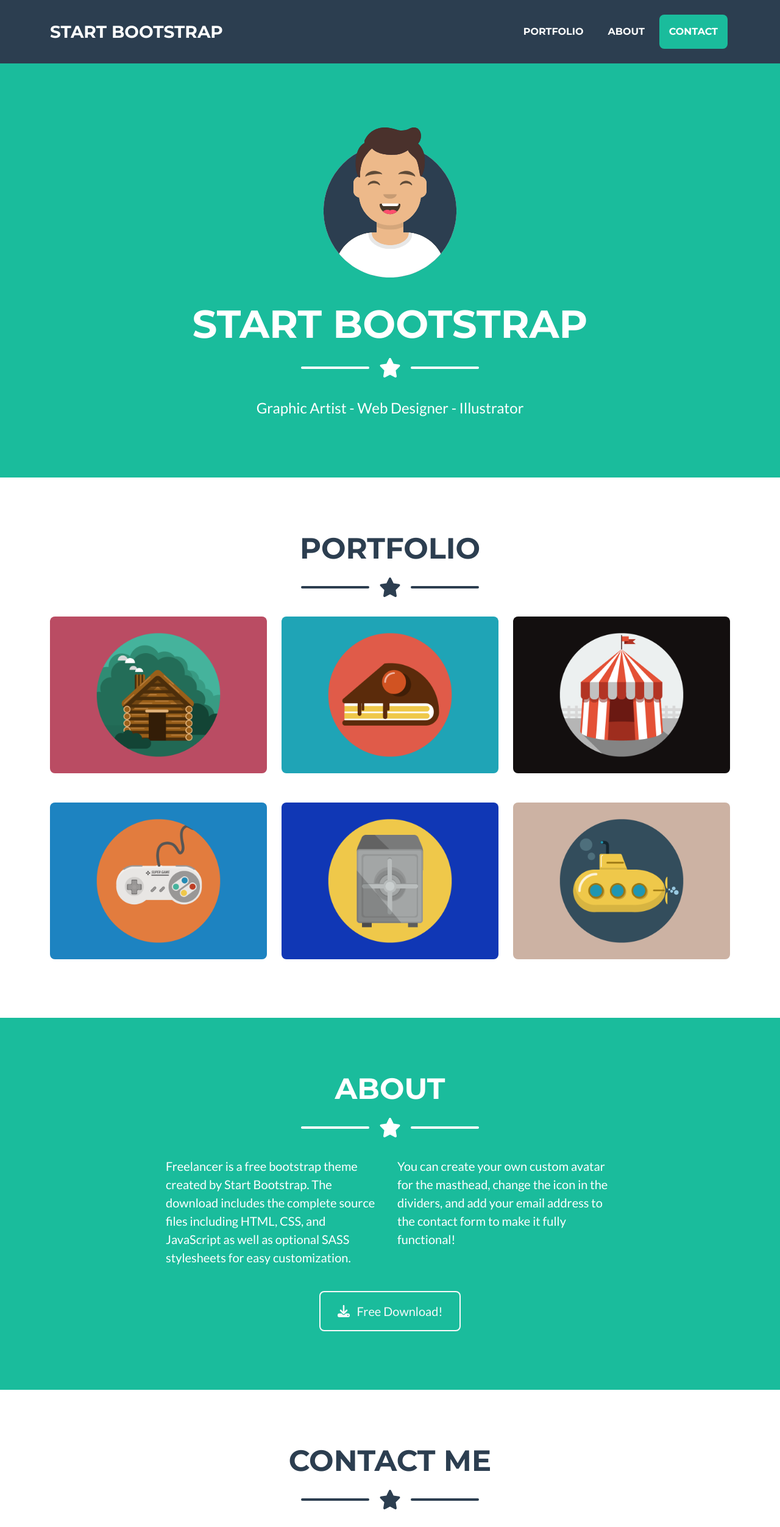
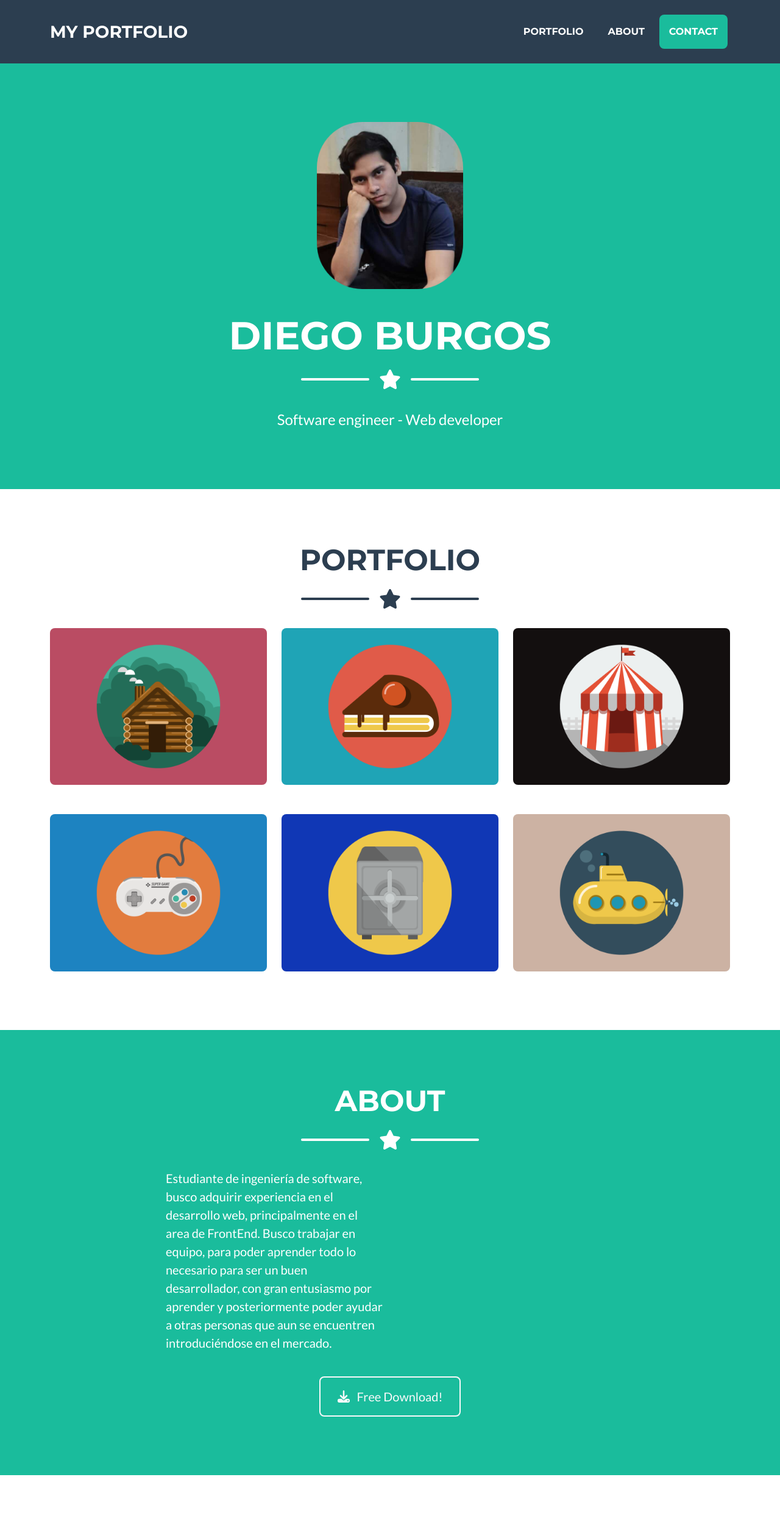
Before and after one commit to DiegoBurgos0216/Nginx, a plain HTML site: page index.html in a window 1280 px wide. Shown: the top 2504 px of the page at 61% size. Drawn offline with nearby package versions, Linux system fonts and the light colour scheme.

Commit message:
actualizacion

```diff
--- a/index.html
+++ b/index.html
@@ -20,7 +20,7 @@
         <!-- Navigation-->
         <nav class="navbar navbar-expand-lg bg-secondary text-uppercase fixed-top" id="mainNav">
             <div class="container">
-                <a class="navbar-brand" href="#page-top">Start Bootstrap</a>
+                <a class="navbar-brand" href="#page-top">My portfolio</a>
                 <button class="navbar-toggler text-uppercase font-weight-bold bg-primary text-white rounded" type="button" data-bs-toggle="collapse" data-bs-target="#navbarResponsive" aria-controls="navbarResponsive" aria-expanded="false" aria-label="Toggle navigation">
                     Menu
                     <i class="fas fa-bars"></i>
@@ -38,9 +38,9 @@
         <header class="masthead bg-primary text-white text-center">
             <div class="container d-flex align-items-center flex-column">
                 <!-- Masthead Avatar Image-->
-                <img class="masthead-avatar mb-5" src="assets/img/avataaars.svg" alt="..." />
+                <img class="masthead-avatar mb-5" src="assets/img/image.png" alt="..." />
                 <!-- Masthead Heading-->
-                <h1 class="masthead-heading text-uppercase mb-0">Start Bootstrap</h1>
+                <h1 class="masthead-heading text-uppercase mb-0">Diego Burgos</h1>
                 <!-- Icon Divider-->
                 <div class="divider-custom divider-light">
                     <div class="divider-custom-line"></div>
@@ -48,7 +48,7 @@
                     <div class="divider-custom-line"></div>
                 </div>
                 <!-- Masthead Subheading-->
-                <p class="masthead-subheading font-weight-light mb-0">Graphic Artist - Web Designer - Illustrator</p>
+                <p class="masthead-subheading font-weight-light mb-0">Software engineer - Web developer</p>
             </div>
         </header>
         <!-- Portfolio Section-->
@@ -134,8 +134,10 @@
                 </div>
                 <!-- About Section Content-->
                 <div class="row">
-                    <div class="col-lg-4 ms-auto"><p class="lead">Freelancer is a free bootstrap theme created by Start Bootstrap. The download includes the complete source files including HTML, CSS, and JavaScript as well as optional SASS stylesheets for easy customization.</p></div>
-                    <div class="col-lg-4 me-auto"><p class="lead">You can create your own custom avatar for the masthead, change the icon in the dividers, and add your email address to the contact form to make it fully functional!</p></div>
+                    <div class="col-lg-4 ms-auto"><p class="lead">Estudiante de ingeniería de software, busco adquirir experiencia en el desarrollo web, principalmente en el area de FrontEnd.
+
+                        Busco trabajar en equipo, para poder aprender todo lo necesario para ser un buen desarrollador, con gran entusiasmo por aprender y posteriormente poder ayudar a otras personas que aun se encuentren introduciéndose en el mercado.</p></div>
+                    <div class="col-lg-4 me-auto"><p class="lead"></p></div>
                 </div>
                 <!-- About Section Button-->
                 <div class="text-center mt-4">
@@ -223,12 +225,7 @@
                 <div class="row">
                     <!-- Footer Location-->
                     <div class="col-lg-4 mb-5 mb-lg-0">
-                        <h4 class="text-uppercase mb-4">Location</h4>
-                        <p class="lead mb-0">
-                            2215 John Daniel Drive
-                            <br />
-                            Clark, MO 65243
-                        </p>
+
                     </div>
                     <!-- Footer Social Icons-->
                     <div class="col-lg-4 mb-5 mb-lg-0">
@@ -241,11 +238,7 @@
                     <!-- Footer About Text-->
                     <div class="col-lg-4">
                         <h4 class="text-uppercase mb-4">About Freelancer</h4>
-                        <p class="lead mb-0">
-                            Freelance is a free to use, MIT licensed Bootstrap theme created by
-                            <a href="http://startbootstrap.com">Start Bootstrap</a>
-                            .
-                        </p>
+
                     </div>
                 </div>
             </div>
```
Also changed, not shown: assets/img/image.png (added).
